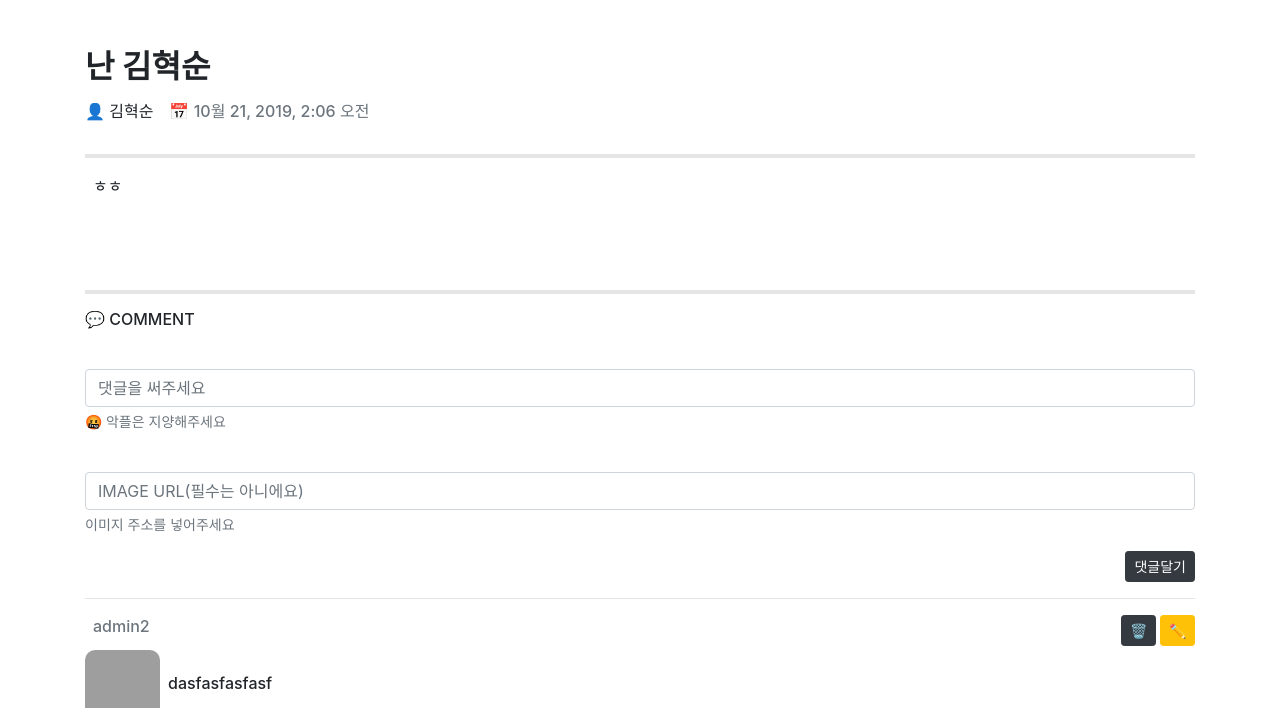
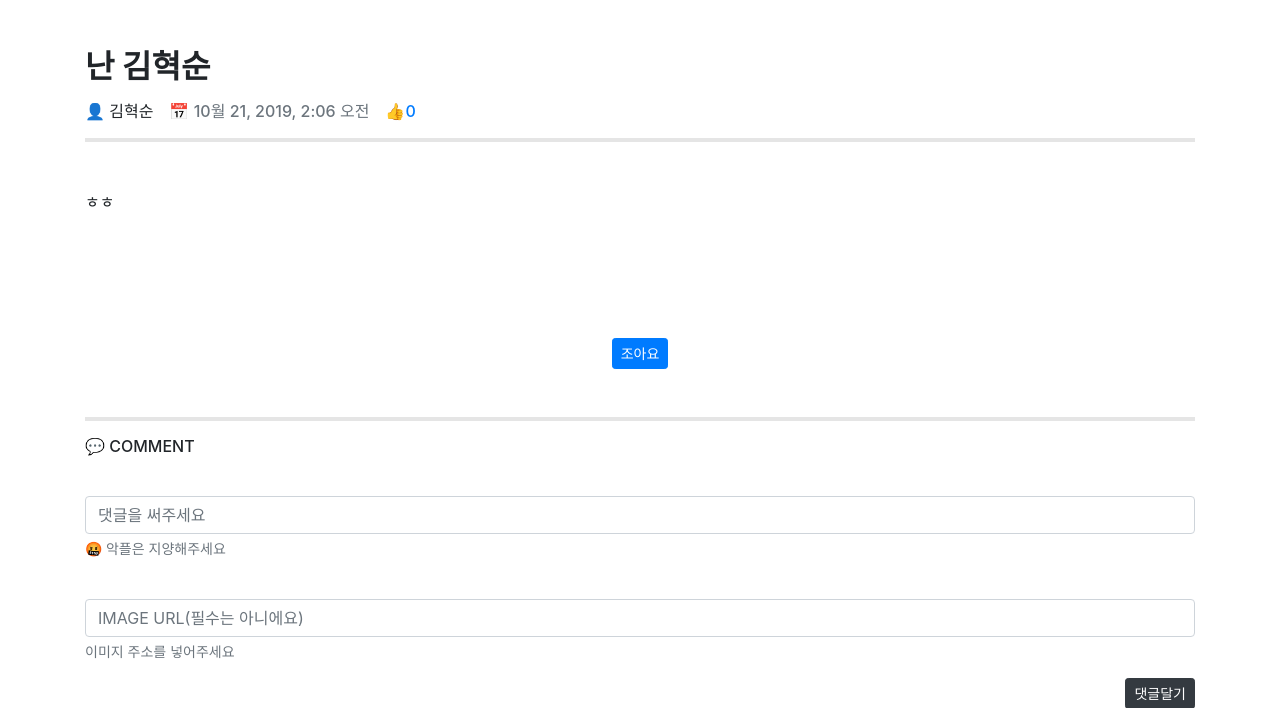
Before and after one commit to mandaringit/basic-community, a Django app: page /posts/2/ in a window 1280 px wide. Shown: the part 56-764 px from the top of the page. Run offline with Django 3.2, Linux system fonts and the light colour scheme; a user stored in the database is signed in; data comes from the database, SQL or seed files in the repository; both versions use the stored data as it was after the commit; some libraries are stand-ins or nearby versions; grey boxes are pictures that could not be loaded.

Commit message:
create Post - User likes

```diff
--- a/posts/models.py
+++ b/posts/models.py
@@ -10,6 +10,8 @@ class Post(models.Model):
     content = models.TextField()
     post_img = models.TextField()
     created_at = models.DateTimeField(auto_now_add=True)
+    likes = models.ManyToManyField(
+        settings.AUTH_USER_MODEL, related_name='like_users')
 
 
 class Comment(models.Model):
--- a/posts/templates/posts/detail.html
+++ b/posts/templates/posts/detail.html
@@ -17,13 +17,23 @@
     {%endif%}
   </div>
   <div class="d-flex">
-    <h6 class="mr-3">👤 {{post.user.username}}</h6>
-    <h6 class="text-muted mb-3">📅 {{post.created_at}}</h6>
+    <h6 class="m-0 mr-3">👤 {{post.user.username}}</h6>
+    <h6 class="text-muted m-0 mr-3">📅 {{post.created_at}}</h6>
+    <h6 class="text-primary m-0 mr-3">👍{{post.likes.count}}</h6>
   </div>
 
   <hr style="border: 2px solid rgba(0,0,0,.1);">
 
-  <p class="m-2" style="min-height: 100px;">{{post.content}}</p>
+  <p class="my-5" style="min-height: 100px;">{{post.content}}</p>
+  <div class="text-center my-5">
+    {% if user.is_authenticated %}
+    {% if user in post.likes.all %}
+    <a class="btn btn-danger btn-sm" href="{%url 'posts:post_like' post.id %}">시러요</a>
+    {% else %}
+    <a class="btn btn-primary btn-sm" href="{%url 'posts:post_like' post.id %}">조아요</a>
+    {% endif %}
+    {% endif %}
+  </div>
 
   <hr style="border: 2px solid rgba(0,0,0,.1);">
 
--- a/posts/urls.py
+++ b/posts/urls.py
@@ -15,4 +15,5 @@ urlpatterns = [
          views.comments_delete, name="comments_delete"),
     path('<int:post_id>/comments/<int:comment_id>/update/',
          views.comments_update, name="comments_update"),
+    path('<int:post_id>/like/', views.post_like, name='post_like')
 ]
--- a/posts/views.py
+++ b/posts/views.py
@@ -101,3 +101,16 @@ def comments_update(req, post_id, comment_id):
         return render(req, 'posts/form.html', {'form': form})
     else:
         return redirect('posts:detail', post_id)
+
+
+@login_required
+def post_like(req, post_id):
+    post = get_object_or_404(Post, id=post_id)
+    user = req.user
+
+    if user in post.likes.all():
+        post.likes.remove(user)
+    else:
+        post.likes.add(user)
+
+    return redirect('posts:detail', post_id)
```
Also changed, not shown: db.sqlite3, posts/migrations/0005_post_likes.py (added).
